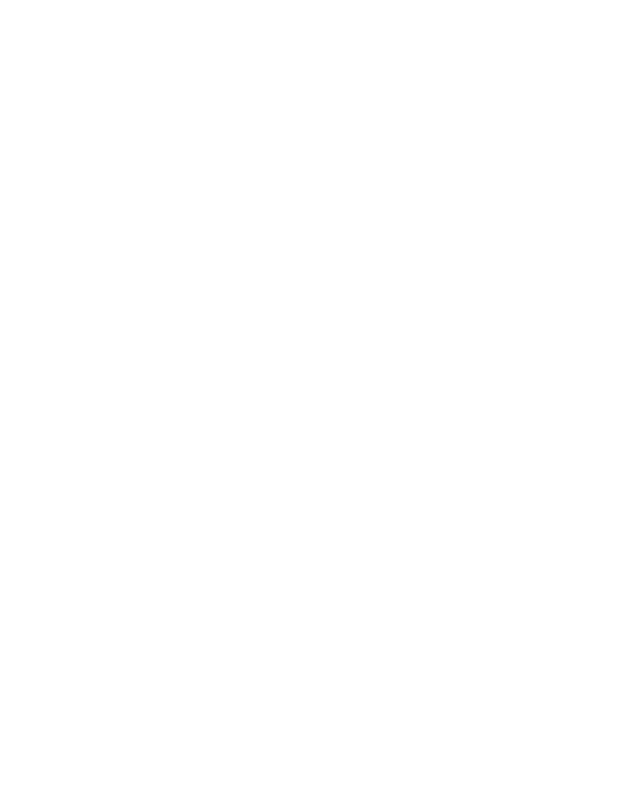
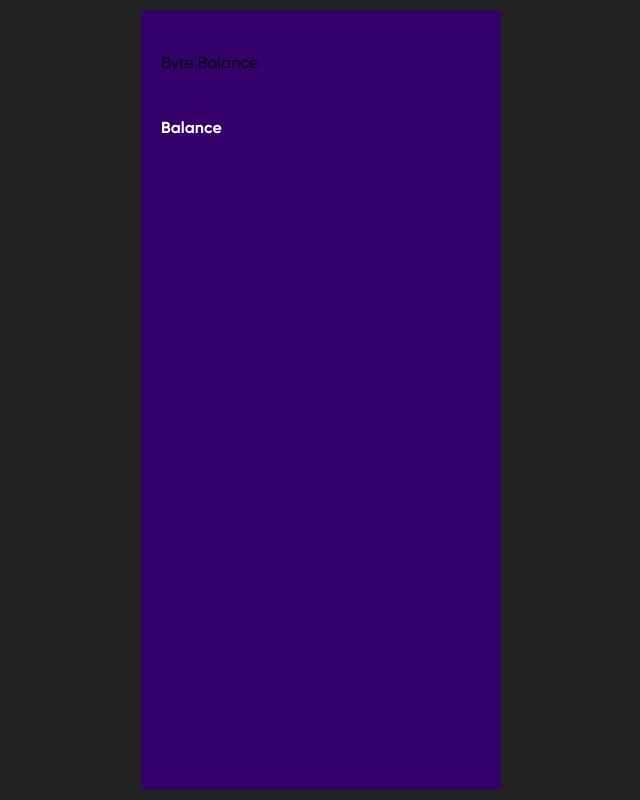
Before and after one commit to CodeExplainedRepo/Budget-App-JavaScript, a plain HTML site: page index.html in a window 1280 px wide. Shown: the whole page, without its empty margins (319-959 px from the left). Drawn offline with Linux system fonts and the light colour scheme.

Commit message:
Created the DOCTYPE and worked on the Balance HTML

```diff
--- a/index.html
+++ b/index.html
@@ -1 +1,20 @@
-<!-- www.youtube.com/CodeExplained -->
+<!DOCTYPE html>
+<html lang="en">
+    <head>
+        <meta charset="Utf-8">
+        <meta name="viewport" content="width=device-width, initial-scale=1.0">
+        <title>Budget App</title>
+        <link rel="stylesheet" href="style.css">
+    </head>
+    <body>
+        <div class="budget-container">
+            <div class="app-title">Byte Balance</div>
+            <div class="budget-header">
+                <div class="balance">
+                    <div class="title">Balance</div>
+                    <div class="value"></div>
+                </div>
+            </div>
+        </div>
+    </body>
+</html>
```
